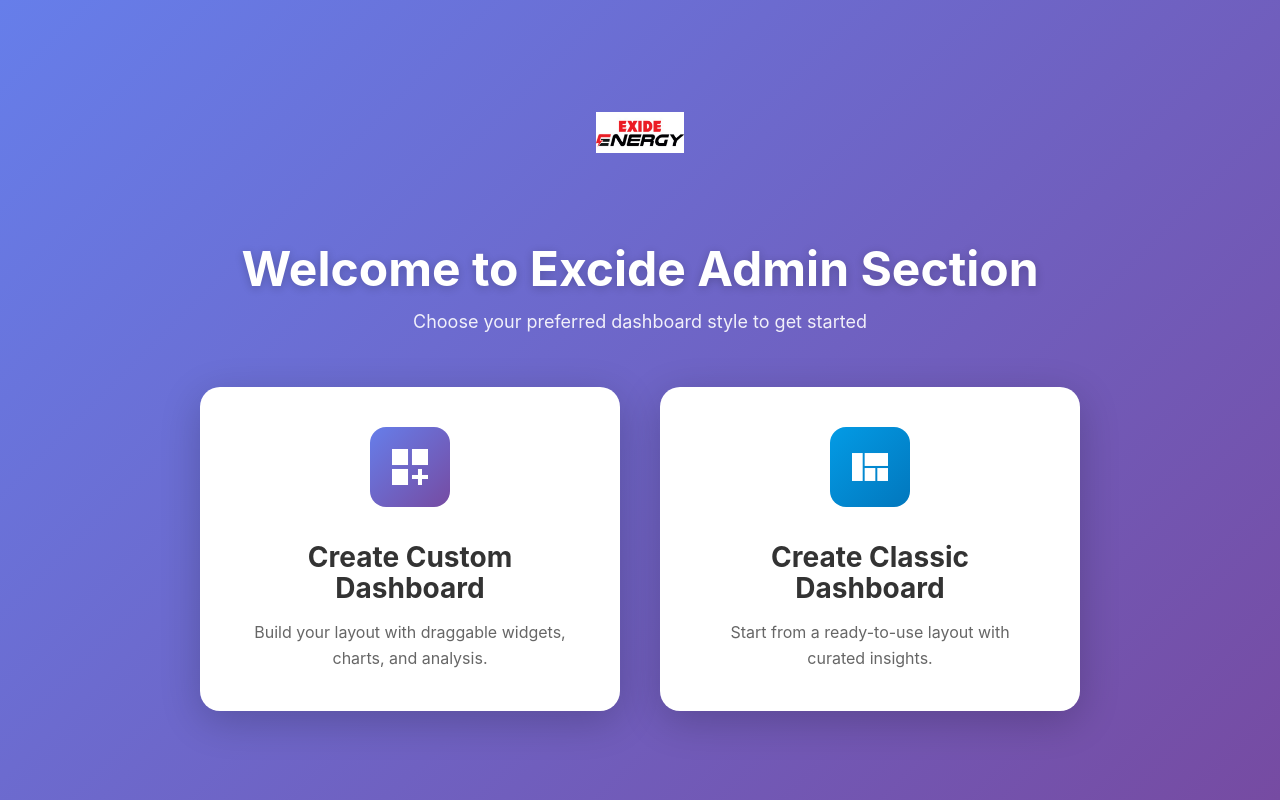
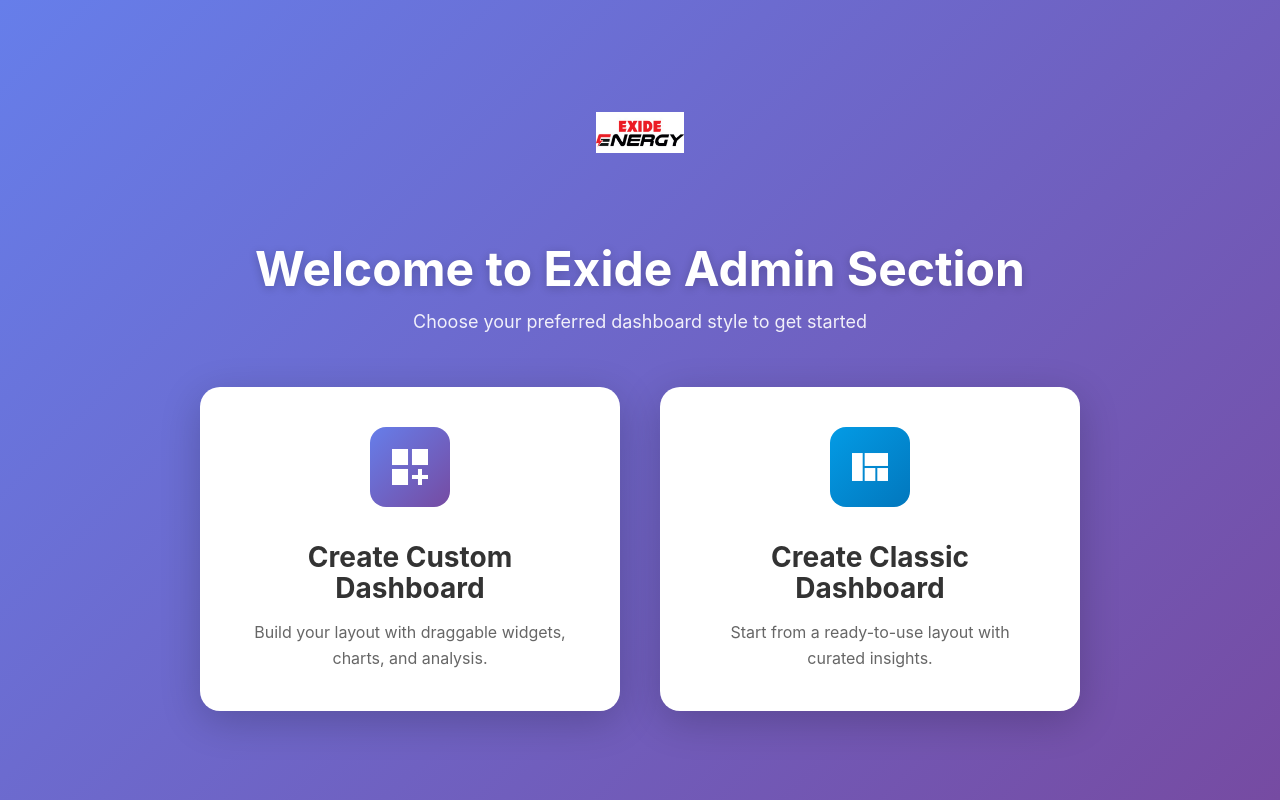
Before and after one commit to Dayavats/Dashboard-Client, a React (Create React App) app: page / in a window 1280 px wide. Both pictures are taken after typing "Sample", "Sample123" into the empty fields and a click on the button "LOGIN". Built offline with nearby package versions, Linux system fonts and the light colour scheme.

Commit message:
modify:daya:excide spell fix

```diff
--- a/src/Dashboard.jsx
+++ b/src/Dashboard.jsx
@@ -2304,7 +2304,7 @@
             marginBottom: 12,
             textShadow: '0 2px 10px rgba(0,0,0,0.2)'
           }}>
-            Welcome to Excide Admin Section
+            Welcome to Exide Admin Section
           </h1>
           <p style={{
             color: 'rgba(255,255,255,0.9)',
```
